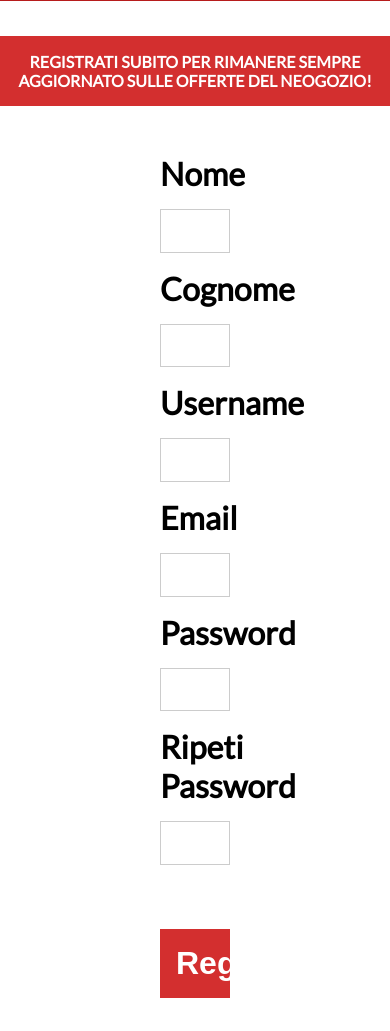
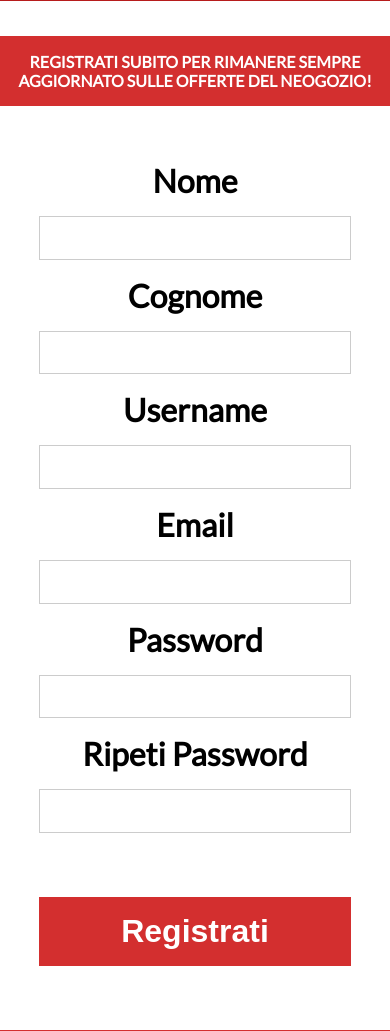
Before and after one commit to ale-mazz/mygear.it, a PHP site: page /registrazione.html in a window 390 px wide. Shown: the part 60-1091 px from the top of the page. Run offline with PHP 8.4, Linux system fonts and the light colour scheme; some libraries are stand-ins or nearby versions.

Commit message:
chi vive sperando more cagando

```diff
--- a/regstyle.css
+++ b/regstyle.css
@@ -46,7 +46,6 @@ input[type=text], input[type=password] {
 
 .containerreg{
     float: left;
-
     width: 45%;
 
 }
@@ -64,6 +63,10 @@ input[type=text], input[type=password] {
 }
 
 @media only screen and (max-width: 955px) {
+
+    #regform{
+        margin: 15%;
+    }
 
     #regtitle{
         margin-top: 0em;
@@ -88,4 +91,17 @@ input[type=text], input[type=password] {
 }
 
 @media only screen and (max-width: 767px) {
+
+    #regform{
+        margin: 10%;
+    }
+
+    .containerreg{
+
+        width: 100%;
+    }
+    .containerreg2{
+
+        width: 100%;
+    }
 }
```
